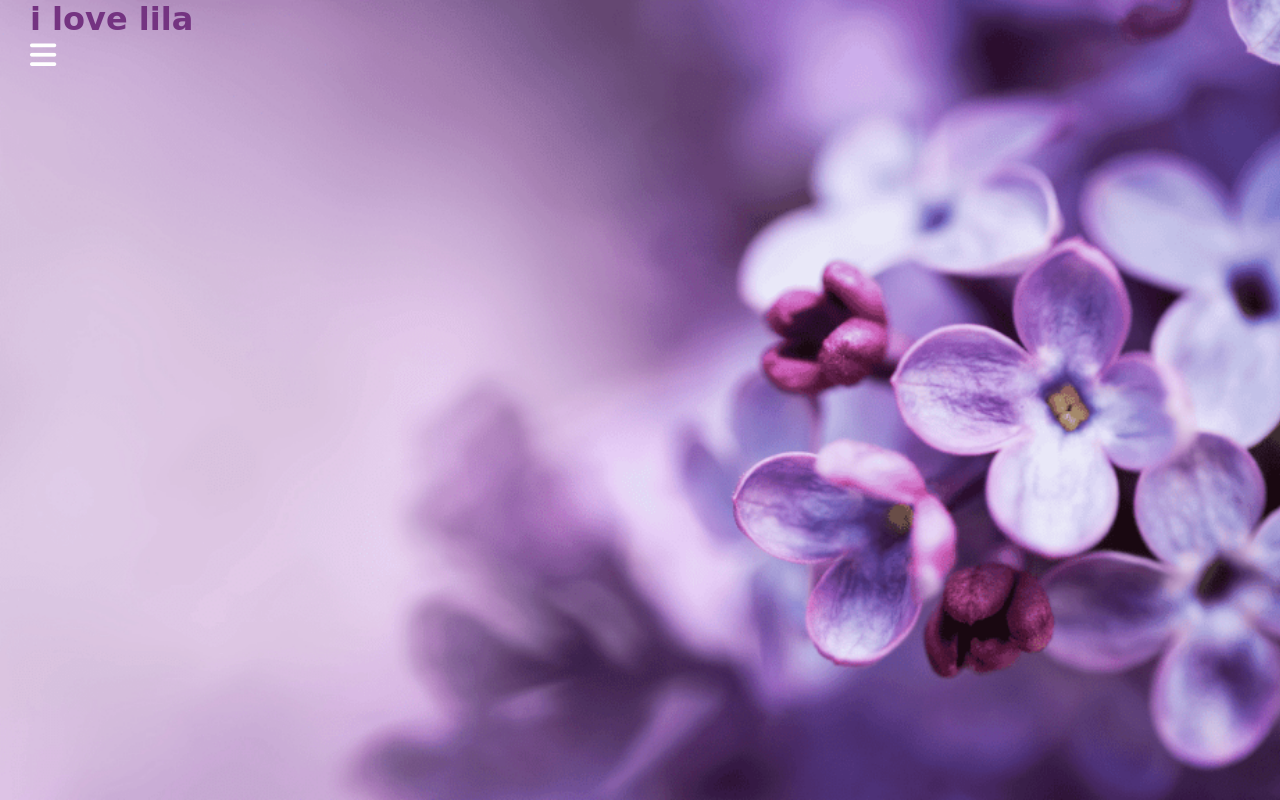
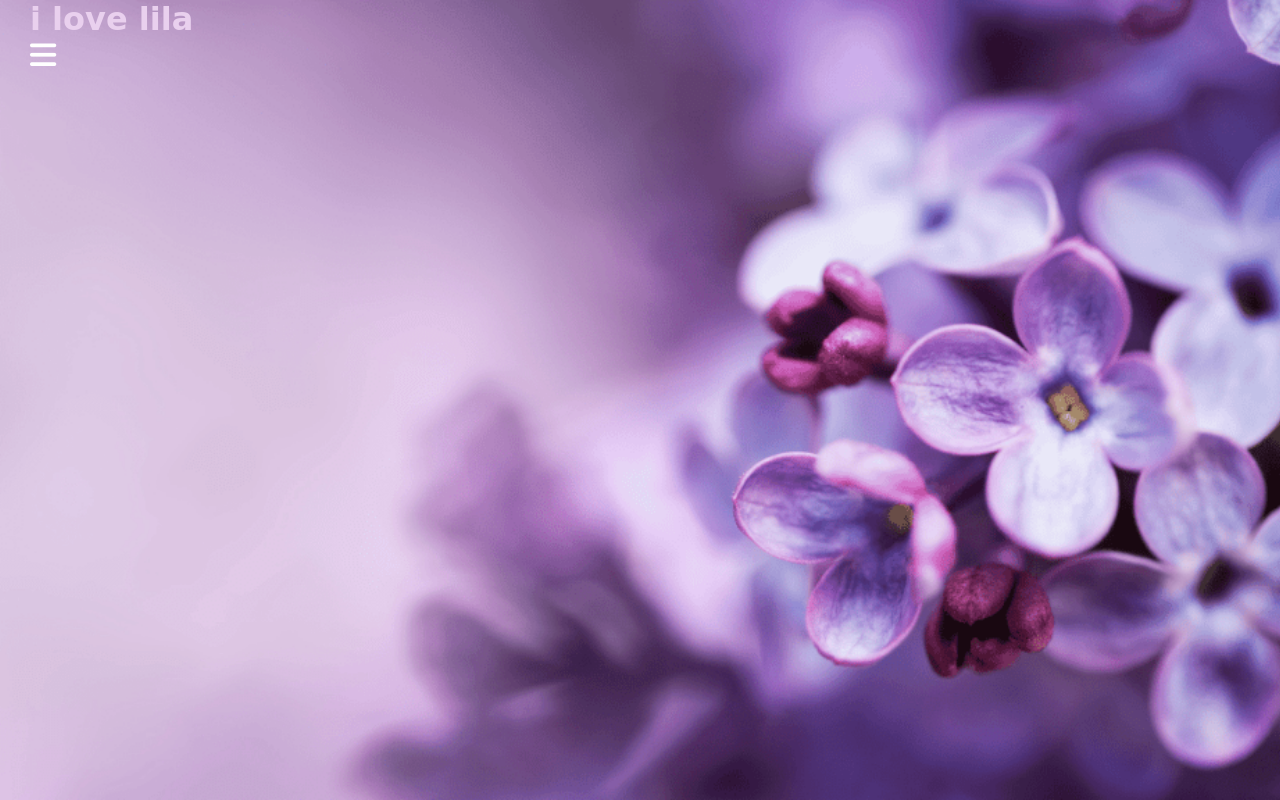
Before and after one commit to inmerzorrilla2/menu-lila, a plain HTML site: page index.html in a window 1280 px wide. Drawn offline with Linux system fonts and the light colour scheme; a web font is replaced by a local one.

Commit message:
Second Commit

```diff
--- a/style.css
+++ b/style.css
@@ -20,7 +20,7 @@ header{
 h1{
     font-size: 2em;
    margin-left: 30px;
-   color: rgb(116, 51, 129);
+   color: rgb(233, 208, 238);
 
 
 }
```
